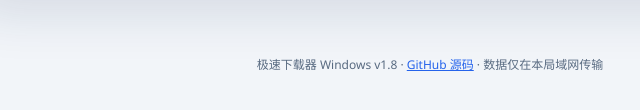
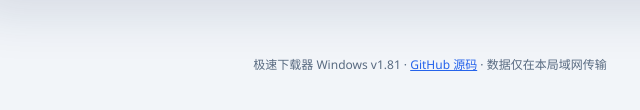
Before and after one commit to zhutonghuo/fastdownloader-windows, a plain HTML site: page site/index.html in a window 1280 px wide. Shown: the part 1282-1392 px from the top of the page, 210-850 px from the left. Drawn offline with Linux system fonts and the light colour scheme.

Commit message:
fix version 1.81

```diff
--- a/site/index.html
+++ b/site/index.html
@@ -81,7 +81,7 @@ code{background:var(--panel);border:1px solid var(--border);border-radius:6px;pa
     </div>
   </section>
 
-  <div class="foot">极速下载器 Windows v1.8 · <a href="https://github.com/zhutonghuo/fastdownloader-windows" style="color:var(--accent)">GitHub 源码</a> · 数据仅在本局域网传输</div>
+  <div class="foot">极速下载器 Windows v1.81 · <a href="https://github.com/zhutonghuo/fastdownloader-windows" style="color:var(--accent)">GitHub 源码</a> · 数据仅在本局域网传输</div>
 </div>
 
 <script>
```
